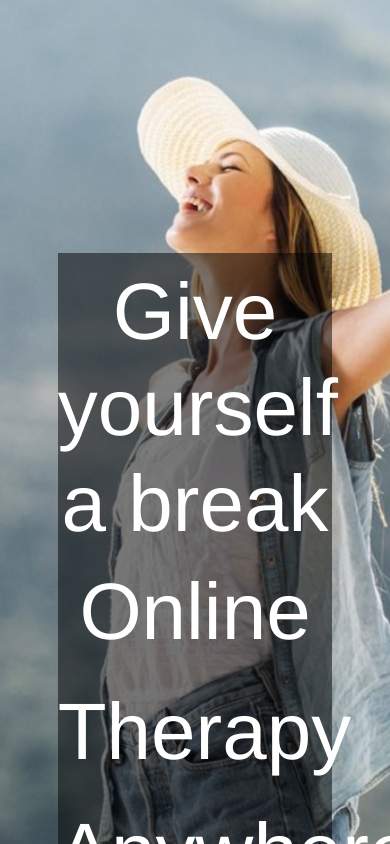
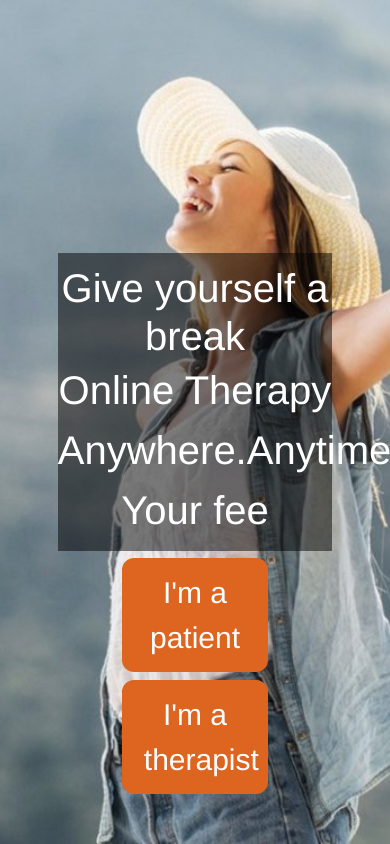
Before and after one commit to kaan302/Mindease, a Vue app in the folder client/: page /doctor-profile in a window 390 px wide. Built offline with nearby package versions, Linux system fonts and the light colour scheme.

Commit message:
landingpage responsive

```diff
--- a/client/src/components/LandingPage/LandingButton.vue
+++ b/client/src/components/LandingPage/LandingButton.vue
@@ -14,6 +14,8 @@ export default {
 .custom-button {
   padding: 10px 20px;
   color: white;
+  background-color: #DE6520;
+  border: solid 2px #DE6520;
   border-radius: 12px;
   font-size: 48px;
   width: 15%; /* Default button width set to 10% of the container */
@@ -26,9 +28,36 @@ export default {
   border: solid 2px #DE6520;
 }
 
+@media (max-width: 884px) {
+  .custom-button {
+    font-size: 30px;
+  }
+}
+
+@media (min-width: 1245px) {
+  .custom-button {
+    font-size: 30px;
+  }
+}
+
+
 @media (max-width: 1412px) {
   .custom-button {
-    width: 70%; /* Set button width to 100% for screens smaller than 768px */
+    width: 70%;
   }
 }
+
+@media (max-width: 1645px) {
+  .custom-button{
+    width: 40%;
+  }
+}
+
+@media (max-width: 2100px) {
+  .custom-button{
+    width: 40%;
+  }
+}
+
+
 </style>
--- a/client/src/components/LandingPage/LandingComponent.vue
+++ b/client/src/components/LandingPage/LandingComponent.vue
@@ -11,7 +11,7 @@
       <div class="col-12 mb-2">
         <LandingButton @click="goToPatient">I'm a patient</LandingButton>
       </div>
-      <div class="col-12">
+      <div class="col-12 mb-2">
         <LandingButton @click="goToProfessionals">I'm a therapist</LandingButton>
       </div>
     </div>
@@ -87,4 +87,29 @@ body {
   margin-top: 2%;
   overflow: hidden;
 }
+
+@media (min-width: 1245px) {
+  .centered-text h1, p{
+    font-size: 50px;
+  }
+}
+
+@media (max-width: 470px) {
+  .centered-text h1, p{
+    font-size: 20px;
+
+  }
+}
+
+@media (max-width: 1365px) {
+  .centered-text h1, p{
+    font-size: 55px;
+  }
+}
+
+@media (max-width: 947px) {
+  .centered-text h1, p{
+    font-size: 40px;
+  }
+}
 </style>
--- a/client/src/router/index.js
+++ b/client/src/router/index.js
@@ -15,10 +15,6 @@ const routes = [
     {
         path: "/",
         name: "landing-home",
-        component: LandingComponent,
-    },
-    {
-        path: "/landing-page",
         component: LandingComponent,
     },
     {
```
